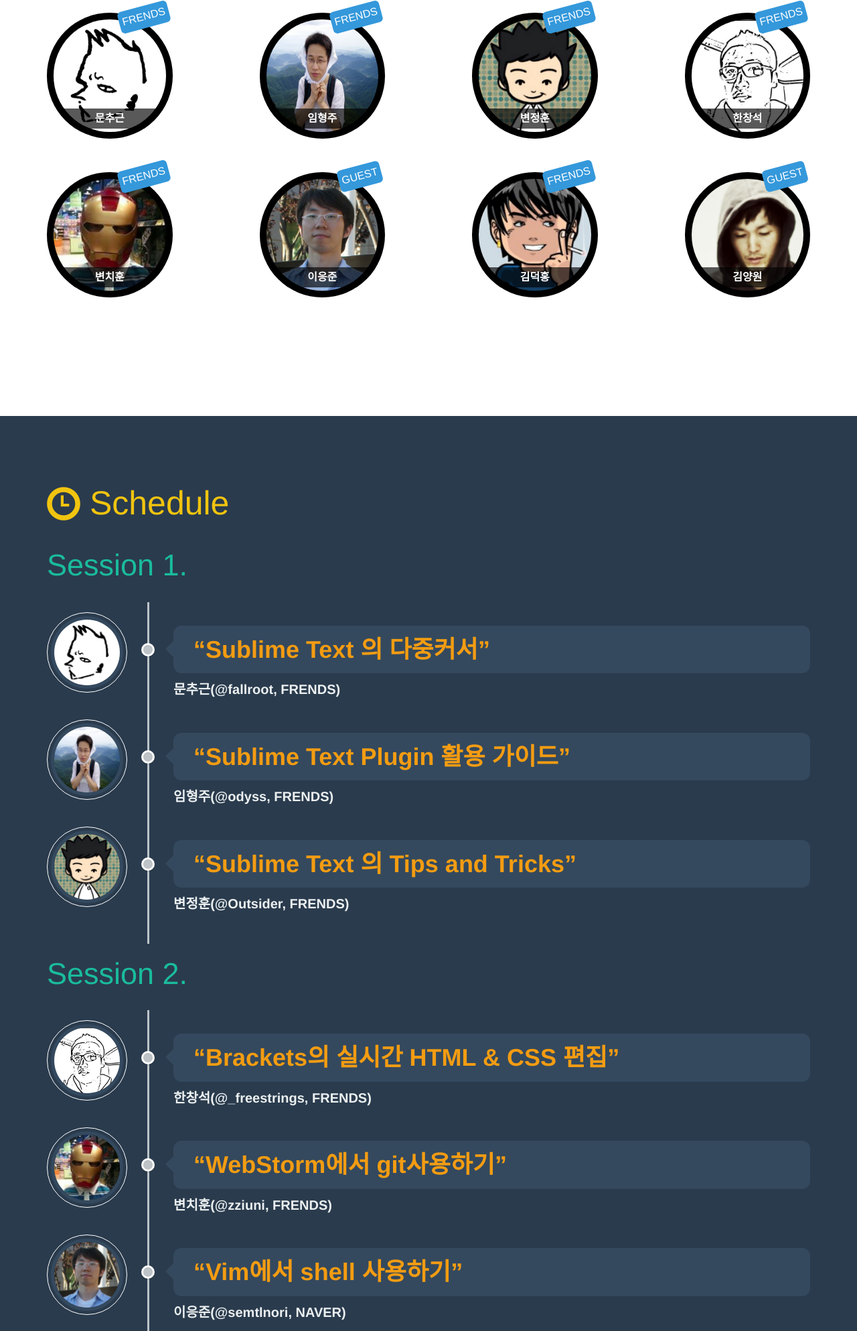
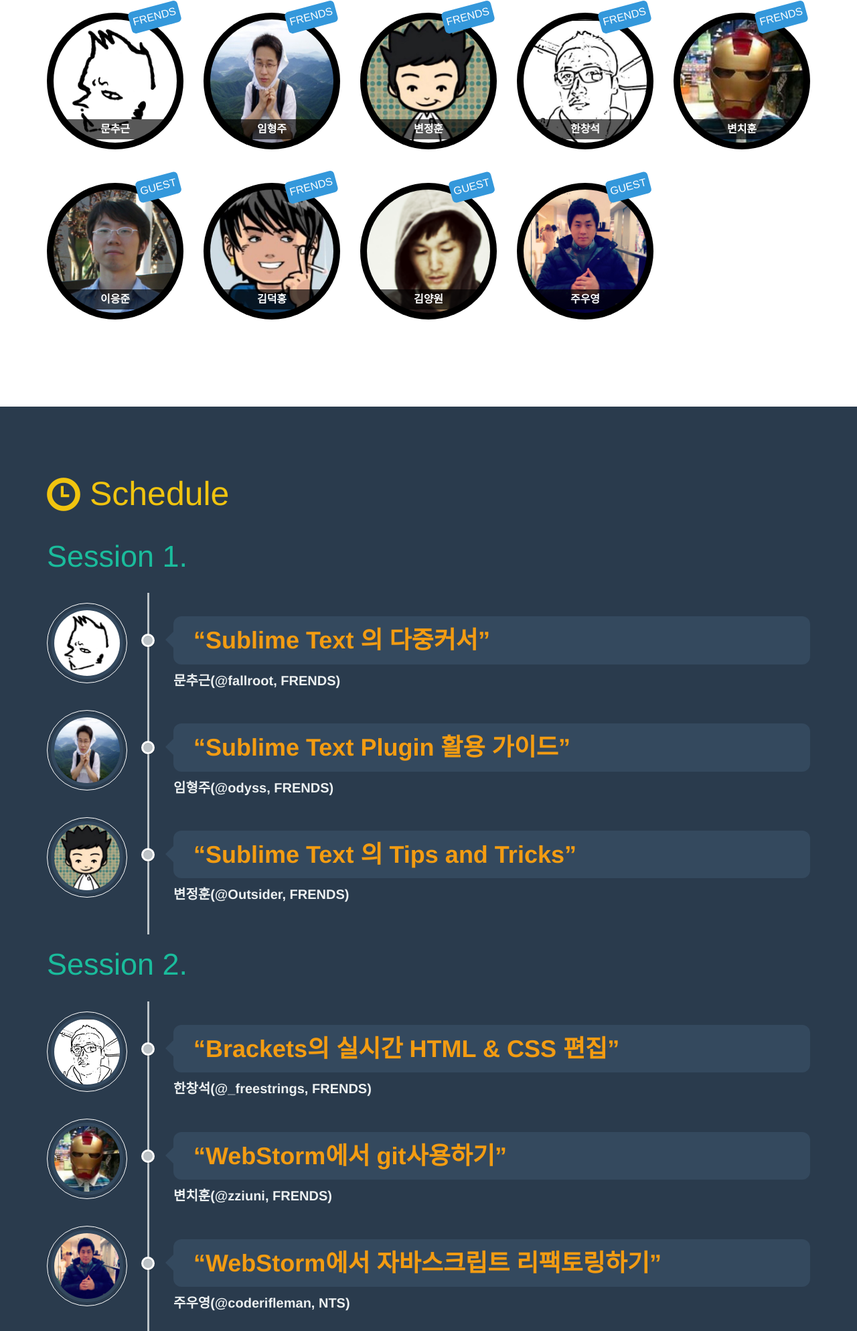
Before and after one commit to frends/toolcon2014, a plain HTML site: page index.html in a window 1280 px wide. Shown: the part 1779-3766 px from the top of the page at 67% size. Drawn offline with Linux system fonts and the light colour scheme.

Commit message:
Add new Speaker to second session who is coderifleman at NTS Resize defualt width of speaker list to 20% from 25%

```diff
--- a/assets/css/style.css
+++ b/assets/css/style.css
@@ -194,6 +194,7 @@ section {
 
 .section-speakers {
     background-color: #fff;
+    height: auto;
 }
 
 .section-speakers h2 {
@@ -205,13 +206,13 @@ section {
     padding:0;
     margin:0;
     font-size: 0;
-    margin-left:-130px;
+    margin-left:-30px;
 }
 
 .section-speakers ul.speakers li {
-    width: 25%;
+    width: 20%;
     display: inline-block;
-    padding-left: 130px;
+    padding-left: 30px;
     vertical-align: top;
     -webkit-box-sizing: border-box;
     -moz-box-sizing: border-box;
@@ -524,10 +525,12 @@ footer p {
     }
 
     .section-speakers ul.speakers {
-        margin-left: -30px;
+        margin-top: 35px;
+        margin-left: -10px;
     }
 
     .section-speakers ul.speakers li {
+        width: 25%;
         padding-left: 30px;
     }
 
--- a/index.html
+++ b/index.html
@@ -163,6 +163,15 @@
                     <span class="speaker-twitter">@Rhiokim</span>
                 </div>
             </li>
+            <li data-info="GUEST">
+                <div class="spearks-image">
+                    <a href="https://twitter.com/coderifleman" target="_blank">
+                        <img src="/assets/images/coderifleman.jpeg">
+                    </a>
+                    <span class="speaker-name">주우영</span>
+                    <span class="speaker-twitter">@coderifleman</span>
+                </div>
+            </li>
         </ul>
     </div>
 </section>
@@ -230,6 +239,17 @@
                     <div class="description-content">“WebStorm에서 git사용하기”</div>
                     <div class="desctiption-metainfo">
                         <span>변치훈(@zziuni, FRENDS)</span>
+                    </div>
+                </div>
+            </li>
+            <li>
+                <div class="speaker-image">
+                    <img src="/assets/images/coderifleman.jpeg">
+                </div>
+                <div class="schedule-description">
+                    <div class="description-content">“WebStorm에서 자바스크립트 리팩토링하기”</div>
+                    <div class="desctiption-metainfo">
+                        <span>주우영(@coderifleman, NTS)</span>
                     </div>
                 </div>
             </li>
```
Also changed, not shown: assets/images/coderifleman.jpeg (added).
